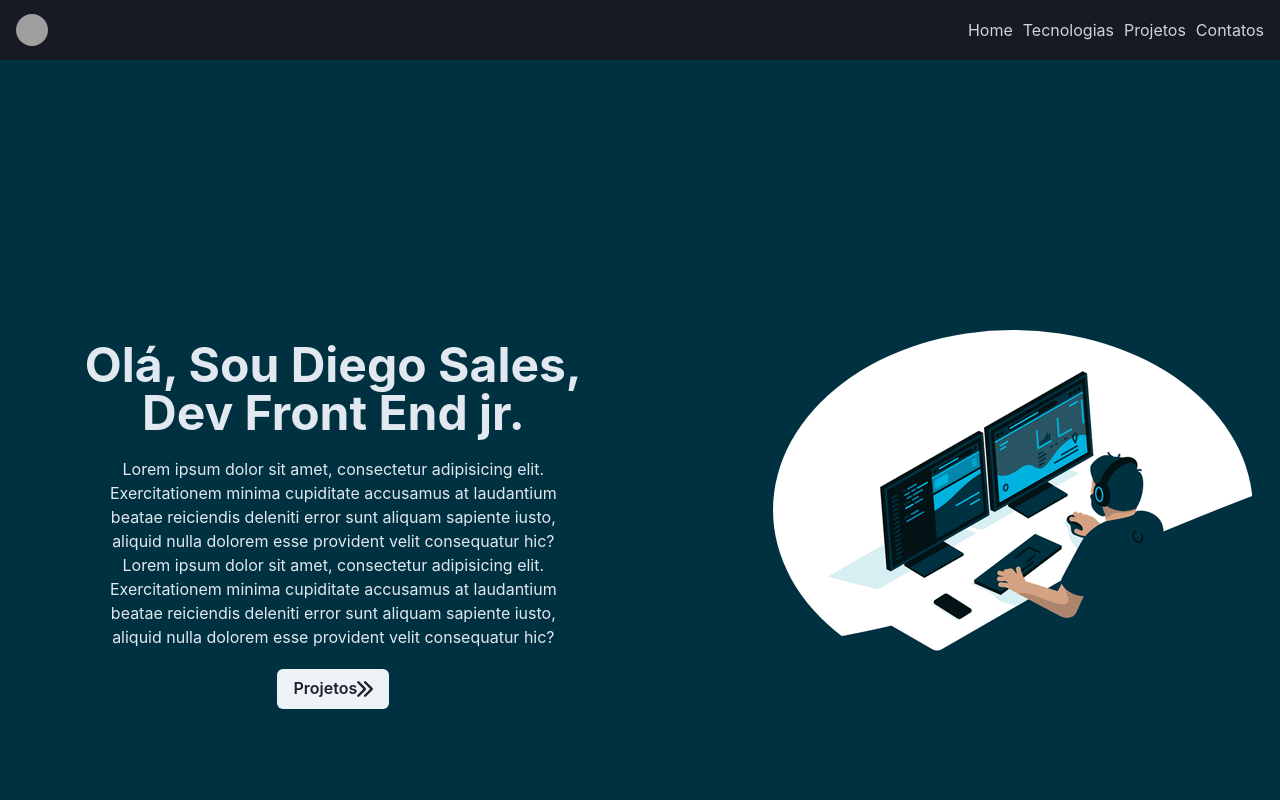
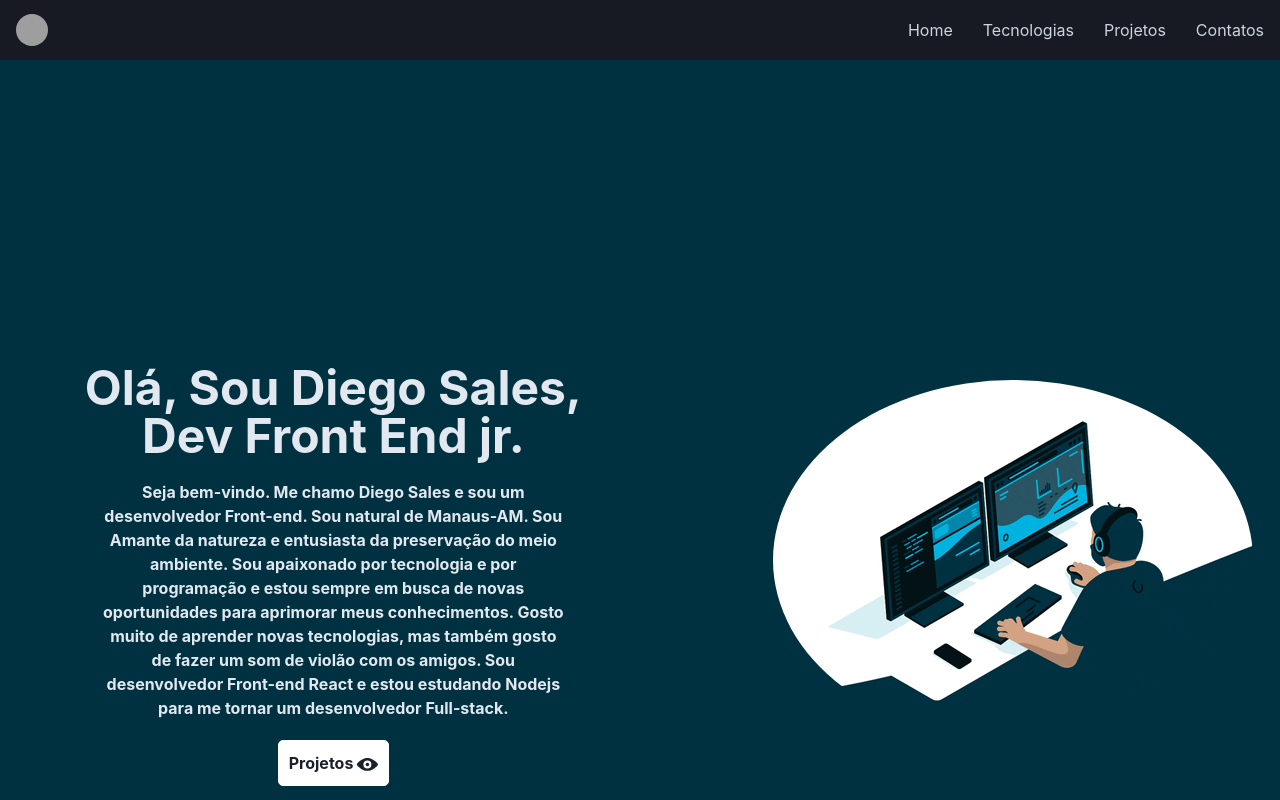
Before and after one commit to diegosales30/projeto-nextJS, a Next.js app: page / in a window 1280 px wide. Shown: the top 800 px of the page. Built offline with nearby package versions, Linux system fonts and the light colour scheme; grey boxes are pictures that could not be loaded.

Commit message:
finalizando pagina home

```diff
--- a/pages/index.jsx
+++ b/pages/index.jsx
@@ -2,7 +2,7 @@ import { Box, Button, Flex, Heading, Text } from "@chakra-ui/react";
 import Gif from "../src/assets/prog.gif";
 import Image from "next/image";
 import Link from "next/link";
-import { ArrowLeftIcon, ArrowRightIcon } from "@chakra-ui/icons";
+import { ViewIcon, ArrowRightIcon } from "@chakra-ui/icons";
 
 const Home = () => {
   return (
@@ -10,7 +10,7 @@ const Home = () => {
       bg={"#003140"}
       margin={{ base: "initial", sm: " initial", md: "auto" }}
       h={"100vh"}
-      minH={"900px"}
+      minH={"1000px"}
       minW={"324px"}
     >
       <Flex
@@ -42,20 +42,33 @@ const Home = () => {
           >
             Olá, Sou Diego Sales, Dev Front End jr.
           </Heading>
-          <Text color={"gray.200"} minW={"324px"} w={"70%"}>
-            Lorem ipsum dolor sit amet, consectetur adipisicing elit.
-            Exercitationem minima cupiditate accusamus at laudantium beatae
-            reiciendis deleniti error sunt aliquam sapiente iusto, aliquid nulla
-            dolorem esse provident velit consequatur hic? Lorem ipsum dolor sit
-            amet, consectetur adipisicing elit. Exercitationem minima cupiditate
-            accusamus at laudantium beatae reiciendis deleniti error sunt
-            aliquam sapiente iusto, aliquid nulla dolorem esse provident velit
-            consequatur hic?
+          <Text color={"gray.200"} minW={"324px"} w={"70%"} fontWeight={"bold"}>
+            Seja bem-vindo. Me chamo Diego Sales e sou um desenvolvedor
+            Front-end. Sou natural de Manaus-AM. Sou Amante da natureza e
+            entusiasta da preservação do meio ambiente. Sou apaixonado por
+            tecnologia e por programação e estou sempre em busca de novas
+            oportunidades para aprimorar meus conhecimentos. Gosto muito de
+            aprender novas tecnologias, mas também gosto de fazer um som de
+            violão com os amigos. Sou desenvolvedor Front-end React e estou
+            estudando Nodejs para me tornar um desenvolvedor Full-stack.
           </Text>
           <Link href={"/projetos"}>
-            <Button style={{}}>
-              Projetos <ArrowRightIcon />
-            </Button>
+            <Box
+              border={"1px solid white"}
+              borderRadius={"5px"}
+              padding={"10px"}
+              bg={"#ffffff"}
+              fontWeight={"bold"}
+              cursor={"pointer"}
+              _hover={{
+                bg: "#003140",
+                marginLeft: "9px",
+                color: "white",
+              }}
+              transition={"all 0.3s ease-in-out"}
+            >
+              Projetos <ViewIcon fontSize={"1.3rem"} />
+            </Box>
           </Link>
         </Box>
         <Box
--- a/src/components/Header/index.jsx
+++ b/src/components/Header/index.jsx
@@ -61,11 +61,14 @@ export default function HeaderComponent() {
               ml={10}
               alignItems={"center"}
               listStyleType={"none"}
+              gap={5}
             >
               <Link href="/">
                 <ListItem
                   cursor={"pointer"}
-                  _hover={{ color: "#e3386a" }}
+                  _hover={{
+                    textDecoration: "underline",
+                  }}
                   marginLeft={"10px"}
                 >
                   Home
@@ -75,7 +78,7 @@ export default function HeaderComponent() {
               <Link href="/tecnologias">
                 <ListItem
                   cursor={"pointer"}
-                  _hover={{ color: "#e3386a" }}
+                  _hover={{ textDecoration: "underline" }}
                   marginLeft={"10px"}
                 >
                   Tecnologias
@@ -85,7 +88,7 @@ export default function HeaderComponent() {
               <Link href="/projetos">
                 <ListItem
                   cursor={"pointer"}
-                  _hover={{ color: "#e3386a" }}
+                  _hover={{ textDecoration: "underline" }}
                   marginLeft={"10px"}
                 >
                   Projetos
@@ -94,7 +97,7 @@ export default function HeaderComponent() {
               <Link href="/contatos">
                 <ListItem
                   cursor={"pointer"}
-                  _hover={{ color: "#e3386a" }}
+                  _hover={{ textDecoration: "underline" }}
                   marginLeft={"10px"}
                 >
                   Contatos
@@ -120,7 +123,7 @@ export default function HeaderComponent() {
             <Link href="/">
               <ListItem
                 cursor={"pointer"}
-                _hover={{ color: "#e3386a" }}
+                _hover={{ textDecoration: "underline" }}
                 mt={"0px"}
               >
                 Home
@@ -130,7 +133,7 @@ export default function HeaderComponent() {
             <Link href="/tecnologias">
               <ListItem
                 cursor={"pointer"}
-                _hover={{ color: "#e3386a" }}
+                _hover={{ textDecoration: "underline" }}
                 mt={"10px"}
               >
                 Tecnologias
@@ -140,7 +143,7 @@ export default function HeaderComponent() {
             <Link href="/projetos">
               <ListItem
                 cursor={"pointer"}
-                _hover={{ color: "#e3386a" }}
+                _hover={{ textDecoration: "underline" }}
                 mt={"10px"}
               >
                 Projetos
@@ -149,7 +152,7 @@ export default function HeaderComponent() {
             <Link href="/contatos">
               <ListItem
                 cursor={"pointer"}
-                _hover={{ color: "#e3386a" }}
+                _hover={{ textDecoration: "underline" }}
                 mt={"10px"}
               >
                 Contatos
```
